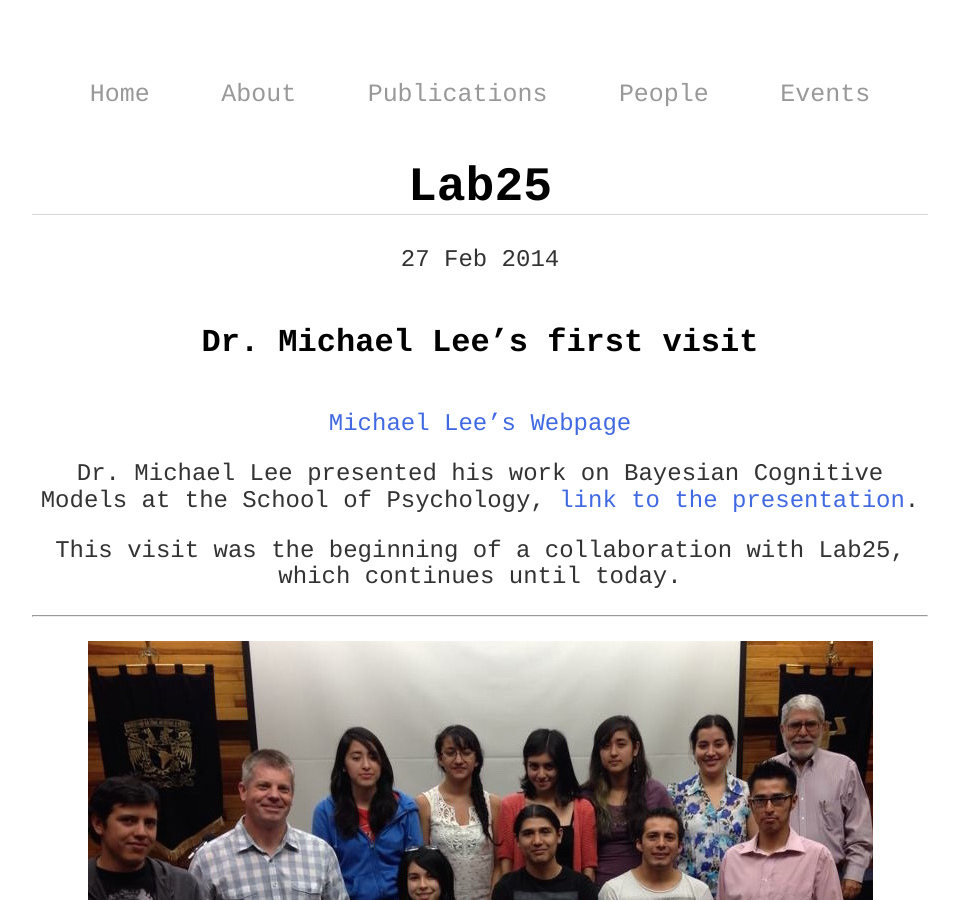
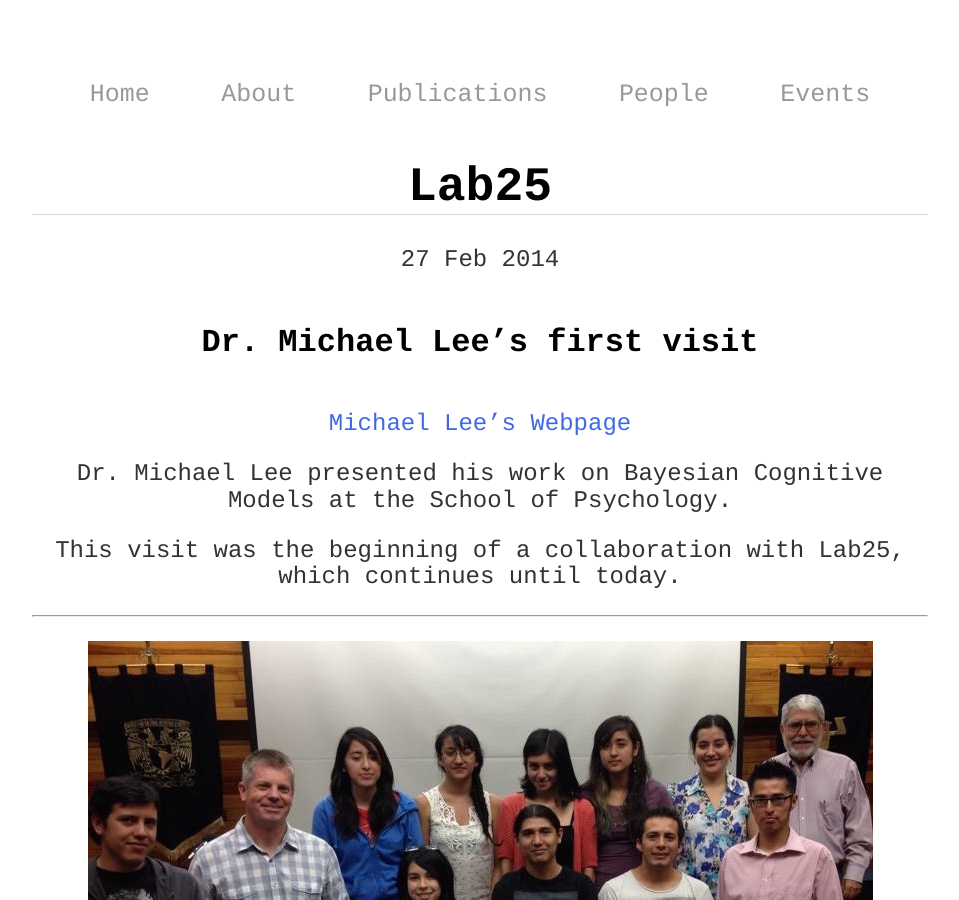
Before and after one commit to BouzasLab25/bouzaslab25.github.io, a Jekyll site: the page built from _posts/2014-02-27-posts-from-lab-25.md, in a window 1280 px wide and 900 px high. Shown: the whole window, without its empty margins (160-1119 px from the left). Built offline with Jekyll 4.4.1, drawn with Linux system fonts in a browser that asks for light colours.

Commit message:
Update 2014-02-27-posts-from-lab-25.md

```diff
--- a/_posts/2014-02-27-posts-from-lab-25.md
+++ b/_posts/2014-02-27-posts-from-lab-25.md
@@ -7,7 +7,7 @@ date: 2014-02-27
 ### Dr. Michael Lee's first visit
 <a class='link' href="http://faculty.sites.uci.edu/mdlee/">Michael Lee's Webpage</a>
 
-Dr. Michael Lee presented his work on Bayesian Cognitive Models at the School of Psychology, <a class='link' href="/presentations/Lee_BayesianBenefits.pdf">link to the presentation</a>.
+Dr. Michael Lee presented his work on Bayesian Cognitive Models at the School of Psychology.
 
 This visit was the beginning of a collaboration with Lab25, which continues until today.
 
```
